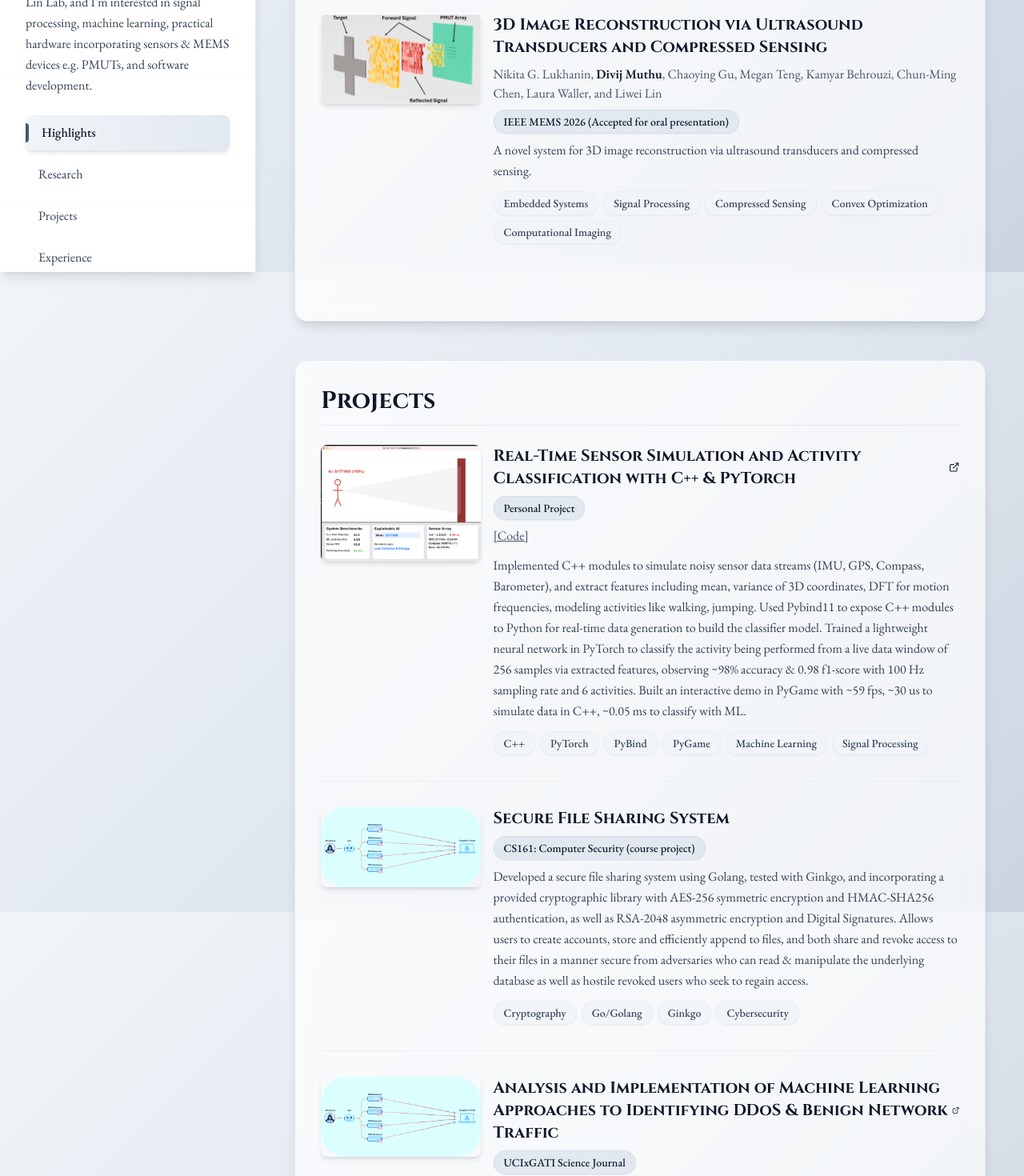
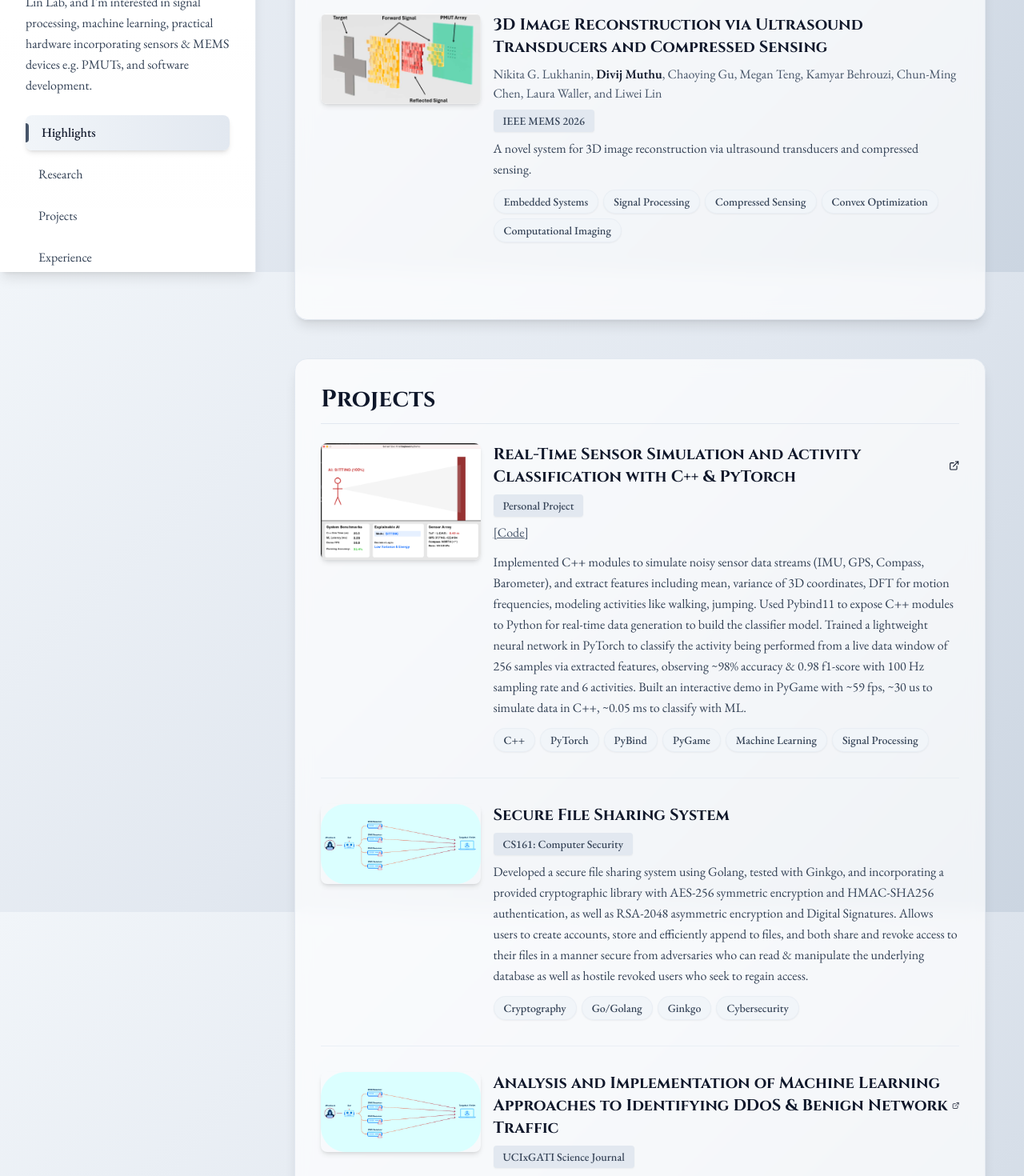
Before and after one commit to divijmuthu/divijmuthu.github.io, a Next.js app: page / in a window 1280 px wide. Shown: the part 460-1930 px from the top of the page at 80% size. Built offline with nearby package versions, Linux system fonts and the light colour scheme.

Commit message:
improvements

```diff
--- a/components/Badge.tsx
+++ b/components/Badge.tsx
@@ -1,9 +1,17 @@
 interface BadgeProps {
   children: React.ReactNode;
-  variant?: "default" | "accent";
+  variant?: "default" | "accent" | "subtitle";
 }
 
 export default function Badge({ children, variant = "default" }: BadgeProps) {
+  if (variant === "subtitle") {
+    return (
+      <span className="inline-flex items-center px-3 py-1 rounded bg-slate-200 text-slate-700 text-sm font-medium shadow-sm">
+        {children}
+      </span>
+    );
+  }
+
   const baseStyles = "inline-flex items-center px-3 py-1 rounded-full text-sm font-medium shadow-sm";
   const variantStyles = variant === "accent"
     ? "bg-slate-200 text-slate-900 border border-slate-300/50"
--- a/components/ProjectCard.tsx
+++ b/components/ProjectCard.tsx
@@ -80,7 +80,7 @@ export default function ProjectCard({ project }: ProjectCardProps) {
 
         {/* Venue */}
         <div className="mb-2">
-          <Badge variant="accent">{project.venue}</Badge>
+          <Badge variant="subtitle">{project.venue}</Badge>
         </div>
 
         {/* Links */}
--- a/data/content.ts
+++ b/data/content.ts
@@ -83,7 +83,7 @@ export const content: Content = {
       title: "3D Image Reconstruction via Ultrasound Transducers and Compressed Sensing",
       thumbnail: "/images/sensor-research.png",
       authors: "Nikita G. Lukhanin, Divij Muthu, Chaoying Gu, Megan Teng, Kamyar Behrouzi, Chun-Ming Chen, Laura Waller, and Liwei Lin",
-      venue: "IEEE MEMS 2026 (Accepted for oral presentation)",
+      venue: "IEEE MEMS 2026",
       description: "A novel system for 3D image reconstruction via ultrasound transducers and compressed sensing.",
       links: [
         // { name: "Paper", url: "https://drive.google.com/file/d/1vQMwxJSRwGlUDrlGdhpbOuK76OzTVRa2/view?usp=sharing" },
@@ -108,7 +108,7 @@ export const content: Content = {
       title: "Secure File Sharing System",
       thumbnail: "/images/ddos-research.png",
       authors: "",
-      venue: "CS161: Computer Security (course project)",
+      venue: "CS161: Computer Security",
       description: "Developed a secure file sharing system using Golang, tested with Ginkgo, and incorporating a provided cryptographic library with AES-256 symmetric encryption and HMAC-SHA256 authentication, as well as RSA-2048 asymmetric encryption and Digital Signatures. Allows users to create accounts, store and efficiently append to files, and both share and revoke access to their files in a manner secure from adversaries who can read \& manipulate the underlying database as well as hostile revoked users who seek to regain access.",
       links: [],
       tags: ["Cryptography", 'Go/Golang', 'Ginkgo', "Cybersecurity"],
```
